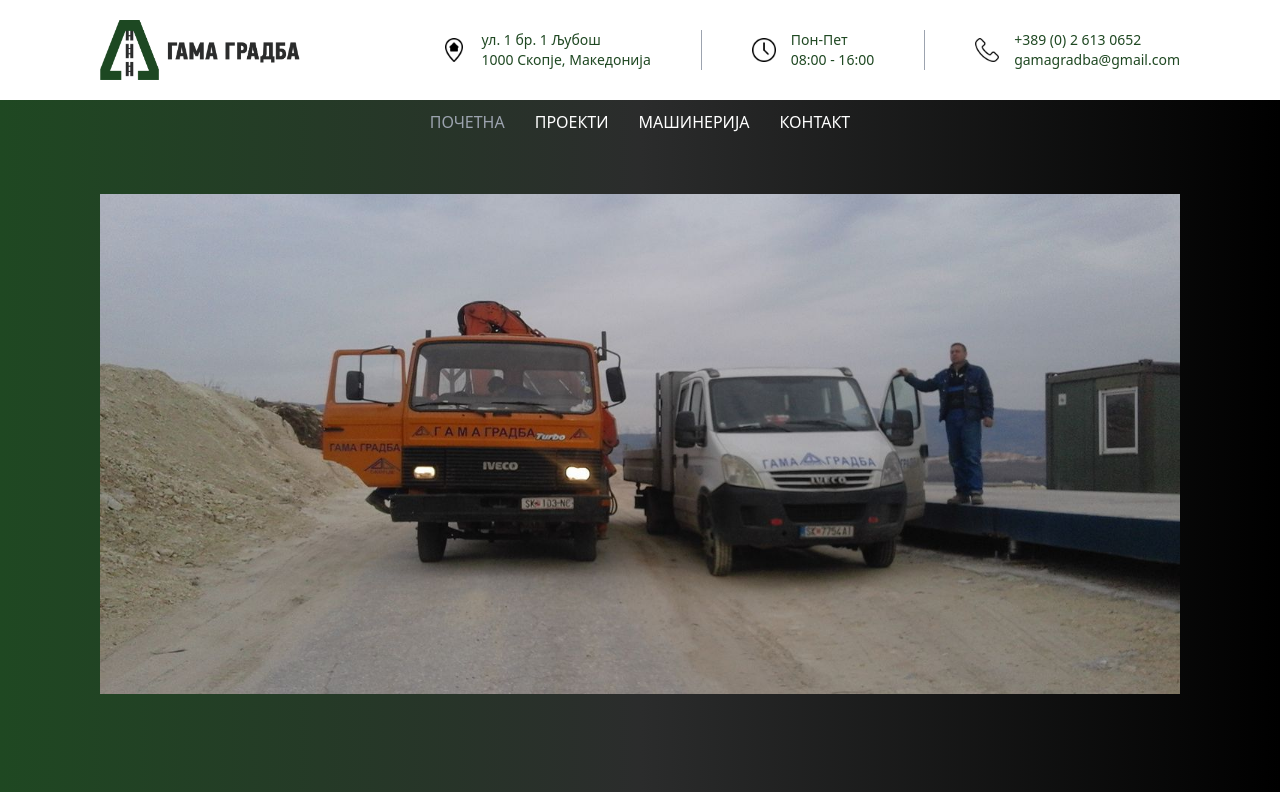
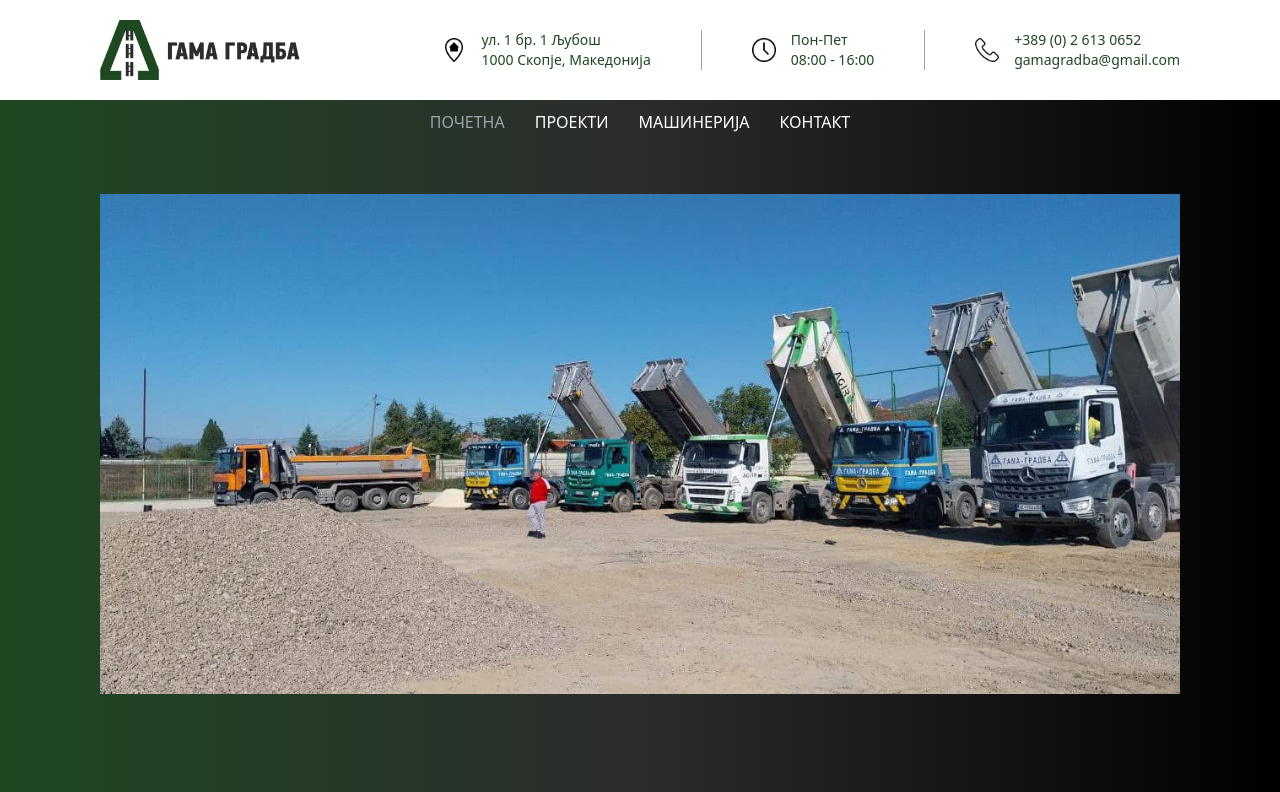
Before and after one commit to jovanjovanjovan/gamagradbaweb, a website: page index.html in a window 1280 px wide. Shown: the top 792 px of the page. Drawn offline with nearby package versions, Linux system fonts and the light colour scheme.

Commit message:
Update index.html

```diff
--- a/index.html
+++ b/index.html
@@ -111,7 +111,7 @@
         </div> -->
 
         <div class="mt-[50px] h-[300px] md:h-[500px] mx-4 md:mx-[100px] overflow-hidden">
-            <img class="w-full h-full object-cover object-center" src="sliki/dva kamiona.jpg" alt="">
+            <img class="w-full h-full object-cover object-center" src="sliki/asvalt.jpg" alt="">
         </div>
 
 
```
